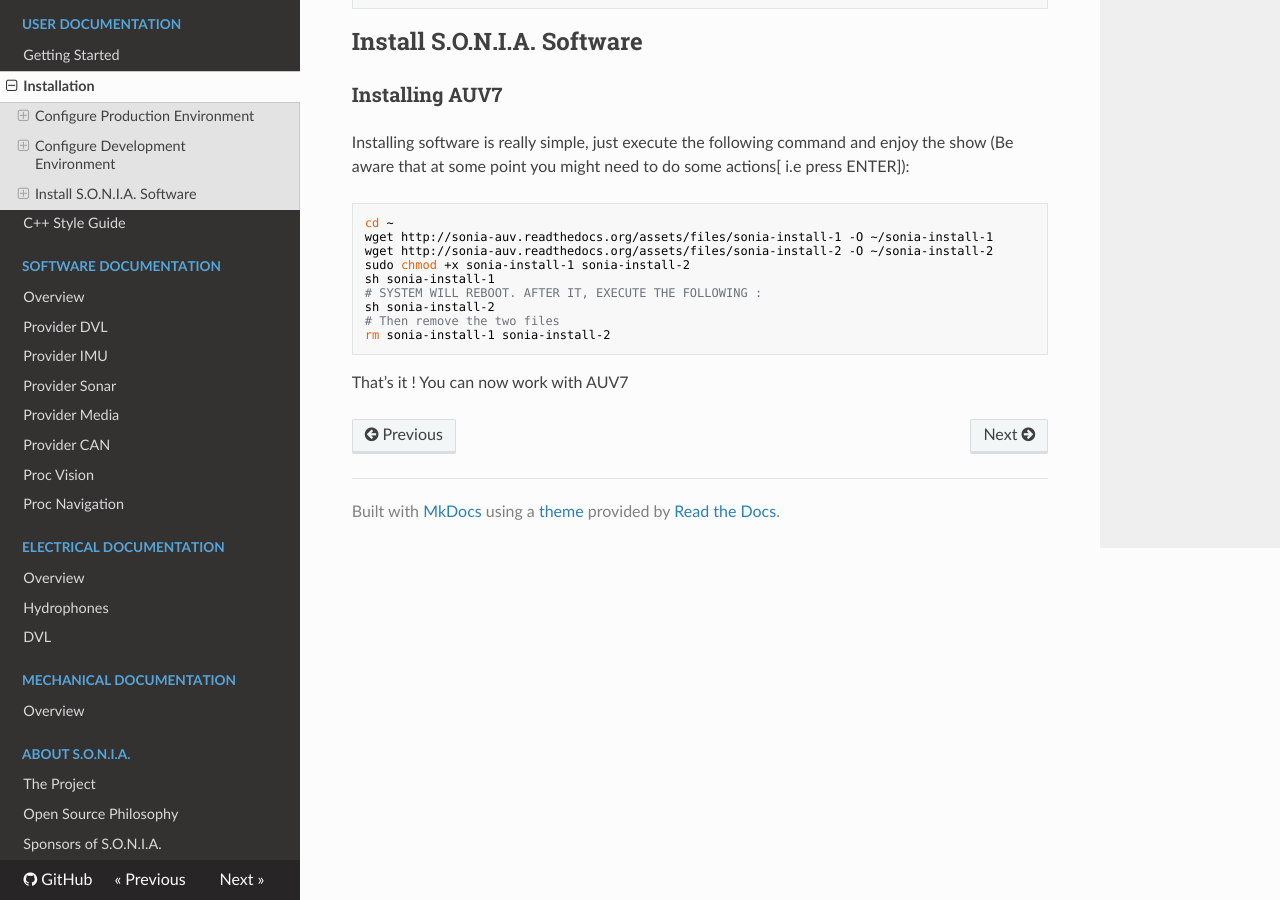
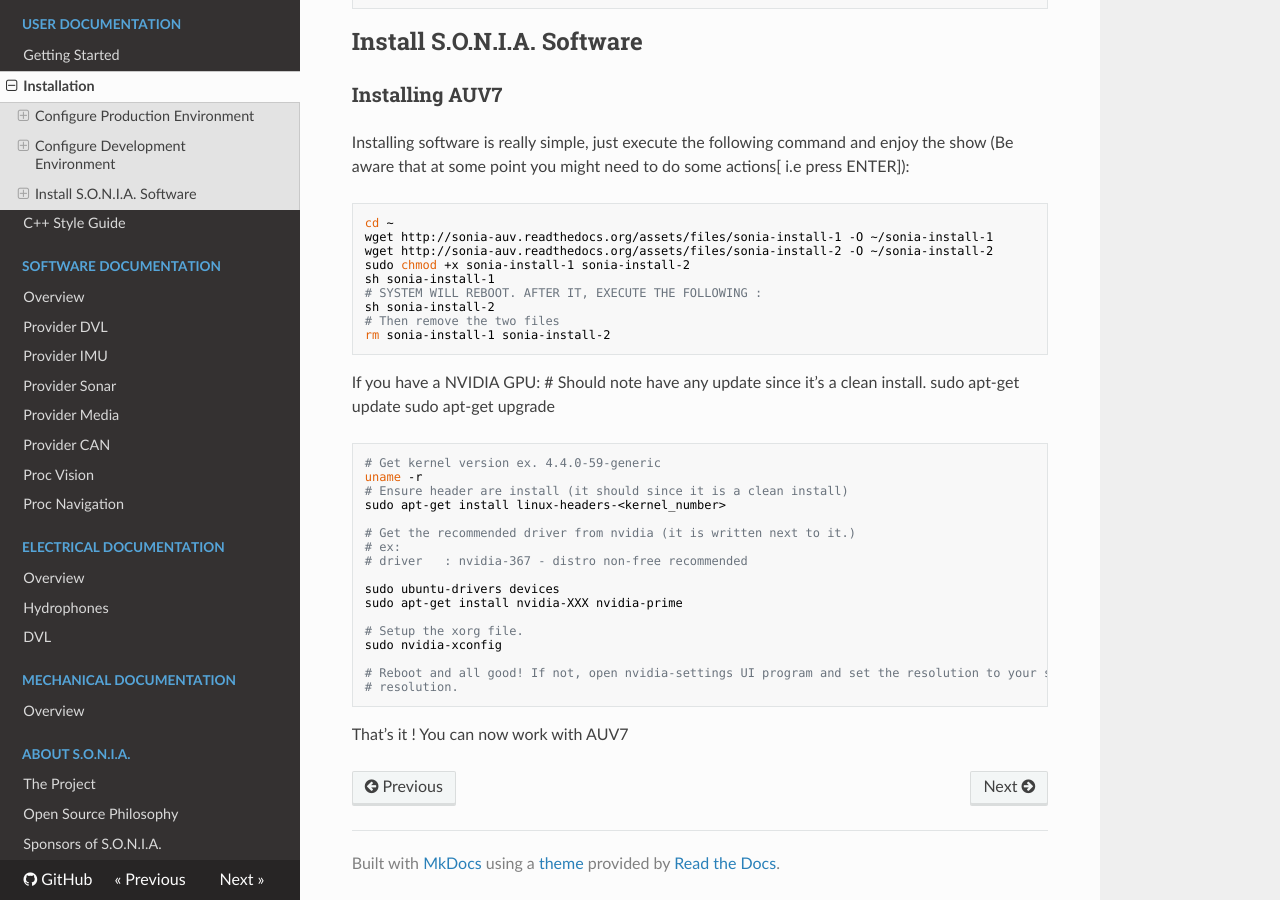
Before and after one commit to sonia-auv/documentation, an MkDocs documentation site: the page built from docs/user/installation.md, in a window 1280 px wide and 900 px high, scrolled down 7200 px. Built offline with MkDocs 1.6.1, drawn with Linux system fonts in a browser that asks for light colours; nearby versions of some CDN libraries; old or Windows-style settings are respelled for this version of MkDocs.

Commit message:
Adding note for GPU install on Ubuntu

```diff
--- a/docs/user/installation.md
+++ b/docs/user/installation.md
@@ -328,4 +328,27 @@
 	# Then remove the two files
 	rm sonia-install-1 sonia-install-2
 
+If you have a NVIDIA GPU:
+	# Should note have any update since it's a clean install.
+	sudo apt-get update
+	sudo apt-get upgrade
+
+	# Get kernel version ex. 4.4.0-59-generic
+	uname -r
+	# Ensure header are install (it should since it is a clean install)
+	sudo apt-get install linux-headers-<kernel_number>
+
+	# Get the recommended driver from nvidia (it is written next to it.)
+	# ex:
+	# driver   : nvidia-367 - distro non-free recommended
+
+	sudo ubuntu-drivers devices
+	sudo apt-get install nvidia-XXX nvidia-prime
+
+	# Setup the xorg file.
+	sudo nvidia-xconfig
+
+	# Reboot and all good! If not, open nvidia-settings UI program and set the resolution to your screen
+	# resolution.
+
 That's it ! You can now work with AUV7
```
